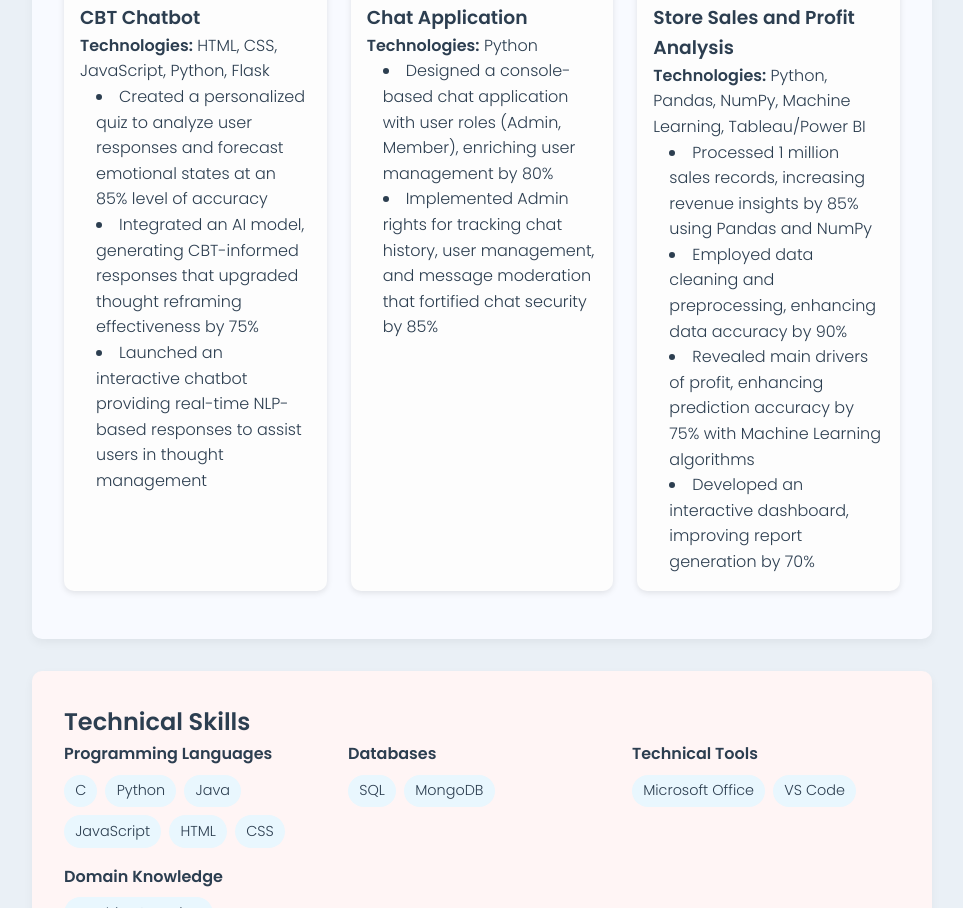
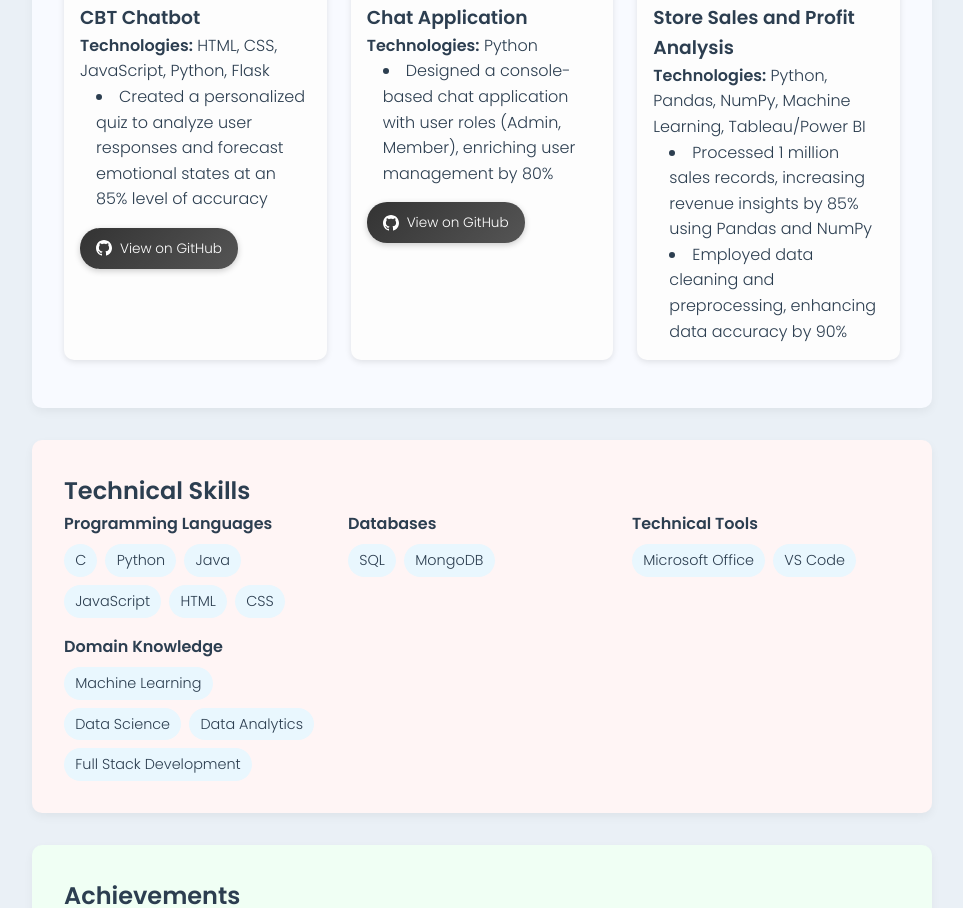
Before and after one commit to patha-srija10/PORTFOLIO, a plain HTML site: page index.html in a window 1280 px wide. Shown: the part 1892-2800 px from the top of the page, without its empty margins (158-1121 px from the left). Drawn offline with Linux system fonts and the light colour scheme.

Commit message:
Update index.html

```diff
--- a/index.html
+++ b/index.html
@@ -267,6 +267,61 @@
     .project-image:hover {
       transform: scale(1.02);
     }
+    .project-links {
+      margin-top: 1rem;
+      display: flex;
+      gap: 0.5rem;
+      flex-wrap: wrap;
+    }
+
+    .github-btn {
+      display: inline-flex;
+      align-items: center;
+      gap: 0.5rem;
+      padding: 0.6rem 1rem;
+      background: linear-gradient(135deg, #333 0%, #555 100%);
+      color: #fff;
+      text-decoration: none;
+      border-radius: 20px;
+      font-size: 0.85rem;
+      font-weight: 500;
+      transition: all 0.3s ease;
+      box-shadow: 0 2px 6px rgba(0, 0, 0, 0.2);
+      position: relative;
+      overflow: hidden;
+    }
+
+    .github-btn::before {
+      content: '';
+      position: absolute;
+      top: 0;
+      left: -100%;
+      width: 100%;
+      height: 100%;
+      background: linear-gradient(90deg, transparent, rgba(255,255,255,0.2), transparent);
+      transition: left 0.5s;
+    }
+
+    .github-btn:hover::before {
+      left: 100%;
+    }
+
+    .github-btn:hover {
+      transform: translateY(-2px);
+      box-shadow: 0 4px 12px rgba(0, 0, 0, 0.3);
+      background: linear-gradient(135deg, #555 0%, #333 100%);
+    }
+
+    .github-btn:active {
+      transform: translateY(0);
+      box-shadow: 0 2px 6px rgba(0, 0, 0, 0.2);
+    }
+
+    .github-icon {
+      width: 16px;
+      height: 16px;
+      fill: currentColor;
+    }
 
     .skills-grid {
       display: grid;
@@ -433,7 +488,7 @@
       <img src="srija pic.jpg" alt="Srija Patha" class="profile-img" />
       <div class="profile-text">
         <h1>Srija Patha</h1>
-        <p>Computer Science Student | Aspiring Developer</p>
+        <p>Computer Science Student | Aspiring Developer | Enthusiastic About AI & Cloud Security</p>
         <div class="social-links">
           <a href="https://www.linkedin.com/in/srija-patha-41a7ba286/" target="_blank">LinkedIn</a>
           <a href="https://github.com/patha-srija10" target="_blank">GitHub</a>
@@ -496,9 +551,16 @@
         <p><strong>Technologies:</strong> HTML, CSS, JavaScript, Python, Flask</p>
         <ul class="bullet-list">
           <li>Created a personalized quiz to analyze user responses and forecast emotional states at an 85% level of accuracy</li>
-          <li>Integrated an AI model, generating CBT-informed responses that upgraded thought reframing effectiveness by 75%</li>
-          <li>Launched an interactive chatbot providing real-time NLP-based responses to assist users in thought management</li>
+
         </ul>
+        <div class="project-links">
+          <a href="https://github.com/patha-srija10/HRIDAYAM" target="_blank" class="github-btn">
+            <svg class="github-icon" viewBox="0 0 24 24">
+              <path d="M12 0c-6.626 0-12 5.373-12 12 0 5.302 3.438 9.8 8.207 11.387.599.111.793-.261.793-.577v-2.234c-3.338.726-4.033-1.416-4.033-1.416-.546-1.387-1.333-1.756-1.333-1.756-1.089-.745.083-.729.083-.729 1.205.084 1.839 1.237 1.839 1.237 1.07 1.834 2.807 1.304 3.492.997.107-.775.418-1.305.762-1.604-2.665-.305-5.467-1.334-5.467-5.931 0-1.311.469-2.381 1.236-3.221-.124-.303-.535-1.524.117-3.176 0 0 1.008-.322 3.301 1.23.957-.266 1.983-.399 3.003-.404 1.02.005 2.047.138 3.006.404 2.291-1.552 3.297-1.23 3.297-1.23.653 1.653.242 2.874.118 3.176.77.84 1.235 1.911 1.235 3.221 0 4.609-2.807 5.624-5.479 5.921.43.372.823 1.102.823 2.222v3.293c0 .319.192.694.801.576 4.765-1.589 8.199-6.086 8.199-11.386 0-6.627-5.373-12-12-12z"/>
+            </svg>
+            View on GitHub
+          </a>
+        </div>
       </div>
       <div class="project">
         <img src="chat.png" alt="Chat Application Console" class="project-image" />
@@ -506,8 +568,15 @@
         <p><strong>Technologies:</strong> Python</p>
         <ul class="bullet-list">
           <li>Designed a console-based chat application with user roles (Admin, Member), enriching user management by 80%</li>
-          <li>Implemented Admin rights for tracking chat history, user management, and message moderation that fortified chat security by 85%</li>
         </ul>
+        <div class="project-links">
+          <a href="https://github.com/patha-srija10/CHAT-APPLICATION" target="_blank" class="github-btn">
+            <svg class="github-icon" viewBox="0 0 24 24">
+              <path d="M12 0c-6.626 0-12 5.373-12 12 0 5.302 3.438 9.8 8.207 11.387.599.111.793-.261.793-.577v-2.234c-3.338.726-4.033-1.416-4.033-1.416-.546-1.387-1.333-1.756-1.333-1.756-1.089-.745.083-.729.083-.729 1.205.084 1.839 1.237 1.839 1.237 1.07 1.834 2.807 1.304 3.492.997.107-.775.418-1.305.762-1.604-2.665-.305-5.467-1.334-5.467-5.931 0-1.311.469-2.381 1.236-3.221-.124-.303-.535-1.524.117-3.176 0 0 1.008-.322 3.301 1.23.957-.266 1.983-.399 3.003-.404 1.02.005 2.047.138 3.006.404 2.291-1.552 3.297-1.23 3.297-1.23.653 1.653.242 2.874.118 3.176.77.84 1.235 1.911 1.235 3.221 0 4.609-2.807 5.624-5.479 5.921.43.372.823 1.102.823 2.222v3.293c0 .319.192.694.801.576 4.765-1.589 8.199-6.086 8.199-11.386 0-6.627-5.373-12-12-12z"/>
+            </svg>
+            View on GitHub
+          </a>
+        </div>
       </div>
       <div class="project">
         <img src="sales.png" alt="Sales Analytics Dashboard" class="project-image" />
@@ -516,8 +585,7 @@
         <ul class="bullet-list">
           <li>Processed 1 million sales records, increasing revenue insights by 85% using Pandas and NumPy</li>
           <li>Employed data cleaning and preprocessing, enhancing data accuracy by 90%</li>
-          <li>Revealed main drivers of profit, enhancing prediction accuracy by 75% with Machine Learning algorithms</li>
-          <li>Developed an interactive dashboard, improving report generation by 70%</li>
+
         </ul>
       </div>
     </div>
```
